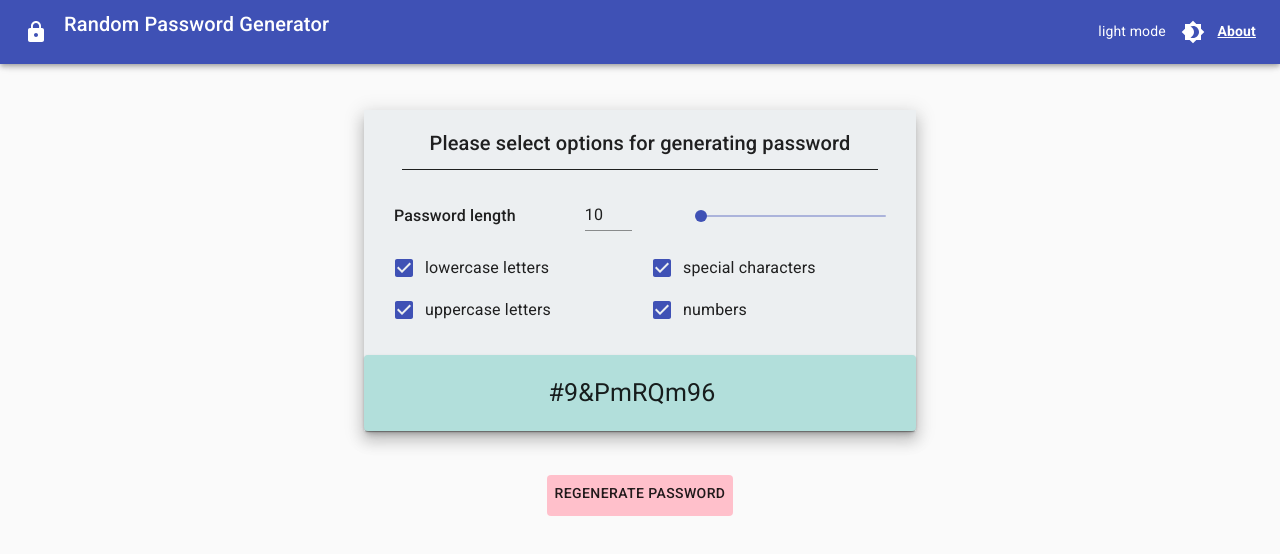
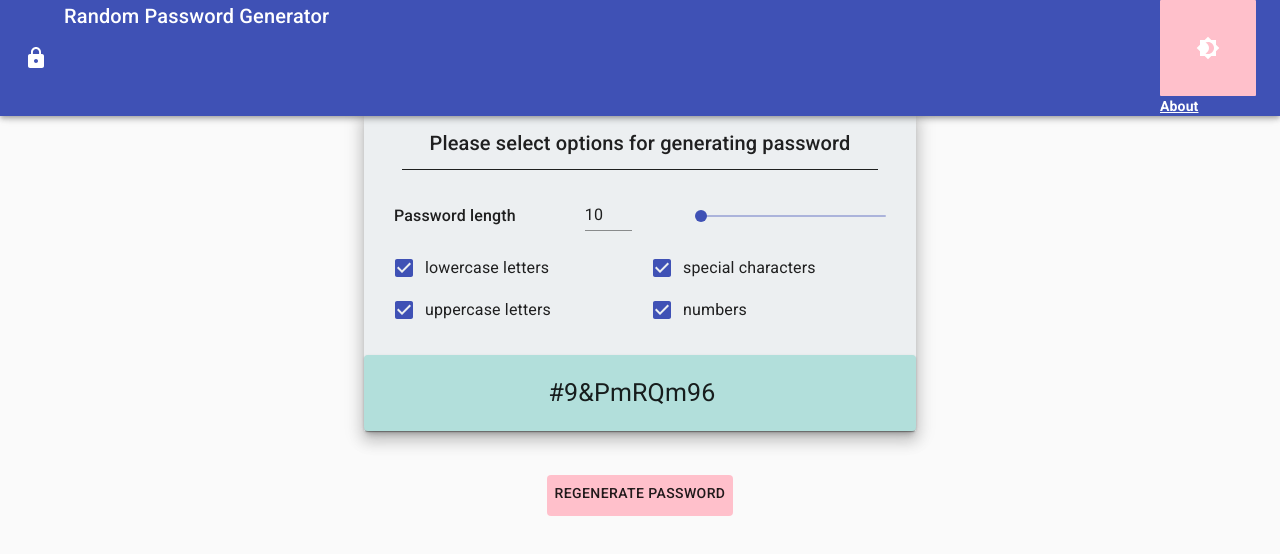
Before and after one commit to szaster/Password-Generator, a React (Create React App) app: page / in a window 1280 px wide. Shown: the top 554 px of the page. Built offline with nearby package versions, Linux system fonts and the light colour scheme.

Commit message:
theme switcher wip

```diff
--- a/src/theme.js
+++ b/src/theme.js
@@ -9,10 +9,10 @@ import {
   teal,
   green,
   red,
-  deepPurple,
   amber,
+  grey,
+  deepOrange,
   purple,
-  yellow,
 } from "@mui/material/colors";
 
 const ColorModeContext = React.createContext({ toggleColorMode: () => {} });
@@ -20,9 +20,20 @@ const ColorModeContext = React.createContext({ toggleColorMode: () => {} });
 function ThemeApp() {
   const theme = useTheme();
   const colorMode = React.useContext(ColorModeContext);
+
   return (
-    <>
-      {theme.palette.mode} mode{" "}
+    <Box
+      sx={{
+        display: "flex",
+        width: "100%",
+        alignItems: "center",
+        justifyContent: "center",
+        bgcolor: "pink",
+        color: "text.primary",
+        borderRadius: 1,
+        p: 3,
+      }}
+    >
       <IconButton
         sx={{ ml: 1 }}
         onClick={colorMode.toggleColorMode}
@@ -34,7 +45,7 @@ function ThemeApp() {
           <Brightness4Icon />
         )}
       </IconButton>
-    </>
+    </Box>
   );
 }
 
@@ -54,8 +65,6 @@ const ToggleColorMode = () => {
       createTheme({
         palette: {
           mode,
-          primary: purple,
-          secondary: teal,
         },
       }),
     [mode]
```
